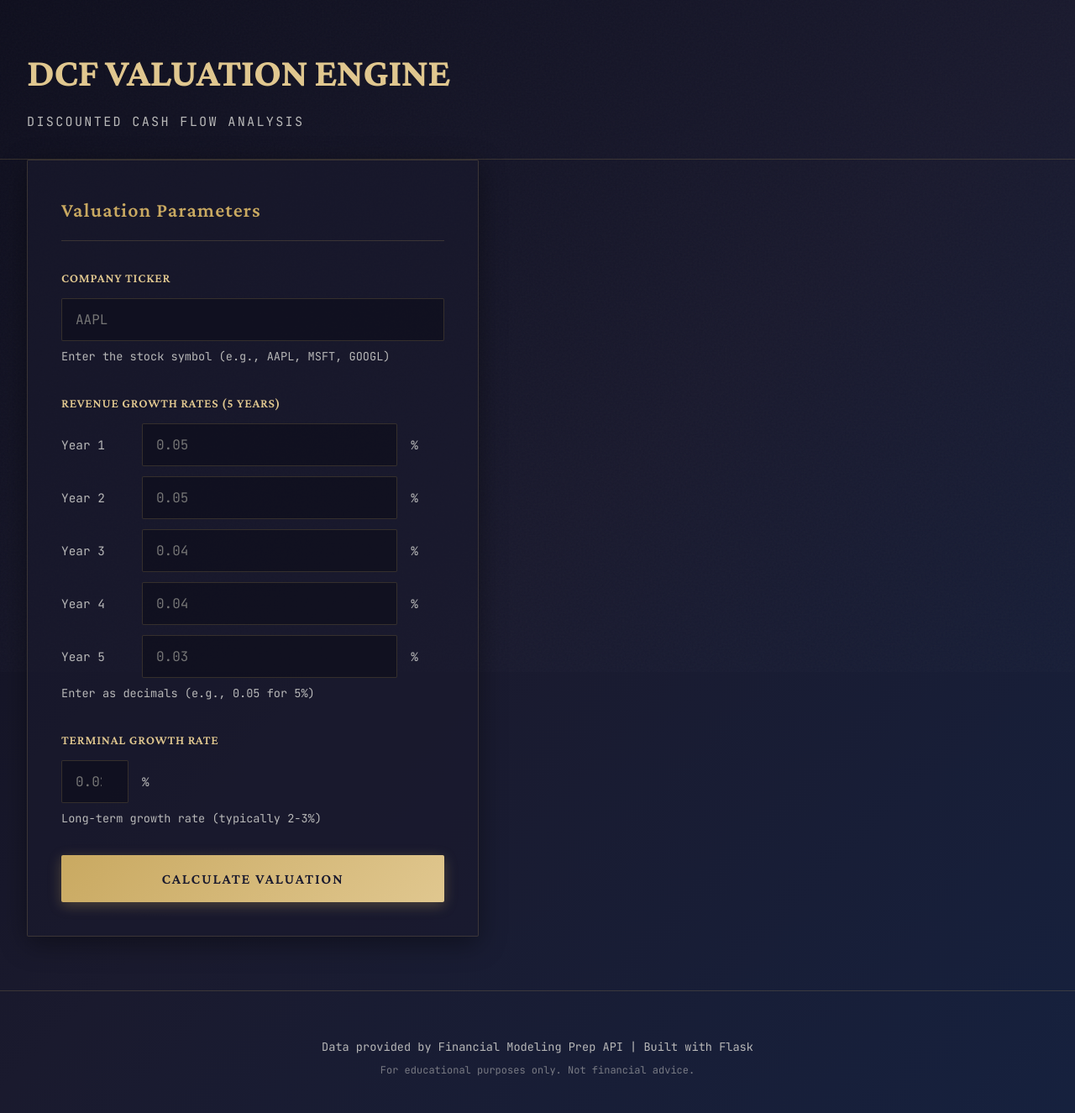
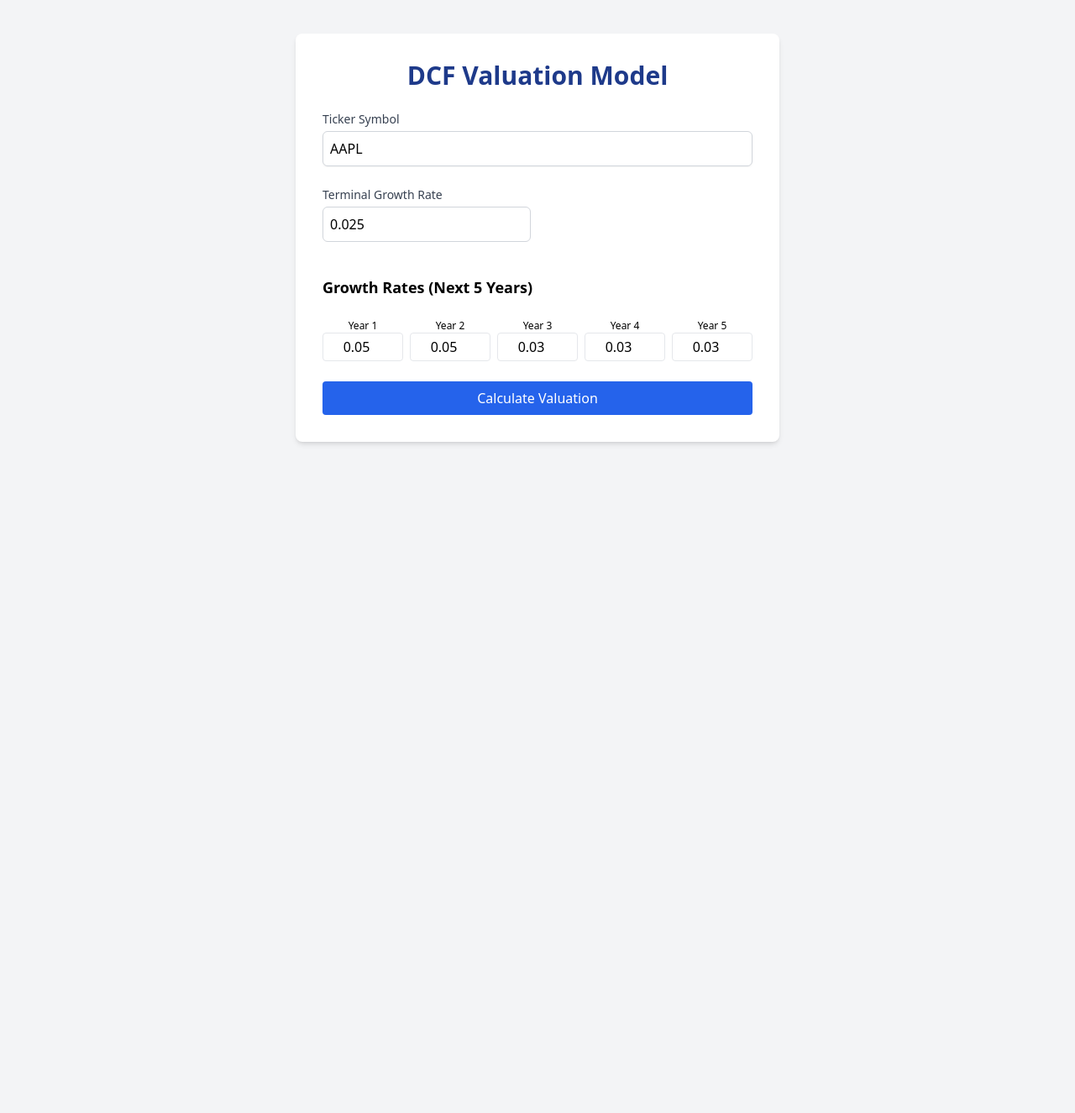
Before and after one commit to Scott-Switzer/DCF-stock-valuation-Engine, a Python web app: template templates/index.html in a window 1280 px wide. Shown: the whole page at 84% size. After the commit the page ends 529 px from the top, so only its background shows below. Run offline with Jinja, Linux system fonts and the light colour scheme; the template is opened without the code that fills it, so the values that code supplies are empty; some libraries are stand-ins or nearby versions.

Commit message:
Migrate to Flask for Vercel compatibility

```diff
--- a/requirements.txt
+++ b/requirements.txt
@@ -1,9 +1,7 @@
-streamlit
+flask
 pandas
 yfinance
 edgartools
 python-dotenv
-seaborn
-matplotlib
 tabulate
 requests
--- a/templates/index.html
+++ b/templates/index.html
@@ -1,155 +1,54 @@
 <!DOCTYPE html>
 <html lang="en">
+
 <head>
     <meta charset="UTF-8">
     <meta name="viewport" content="width=device-width, initial-scale=1.0">
-    <title>DCF Valuation Engine</title>
-    <link rel="stylesheet" href="{{ url_for('static', filename='css/style.css') }}">
-    <link href="https://fonts.googleapis.com/css2?family=Crimson+Pro:wght@400;600;700&family=JetBrains+Mono:wght@400;500&display=swap" rel="stylesheet">
+    <title>DCF Valuation Model</title>
+    <script src="https://cdn.tailwindcss.com"></script>
 </head>
-<body>
-    <div class="grain-overlay"></div>
 
-    <header class="header">
-        <div class="container">
-            <h1 class="logo">DCF Valuation Engine</h1>
-            <p class="tagline">Discounted Cash Flow Analysis</p>
+<body class="bg-gray-100 min-h-screen py-10">
+    <div class="max-w-xl mx-auto bg-white p-8 rounded-lg shadow-md">
+        <h1 class="text-3xl font-bold mb-6 text-center text-blue-900">DCF Valuation Model</h1>
+
+        {% if error %}
+        <div class="bg-red-100 border border-red-400 text-red-700 px-4 py-3 rounded mb-4">
+            <strong>Error:</strong> {{ error }}
         </div>
-    </header>
+        {% endif %}
 
-    <main class="container">
-        <div class="grid">
-            <!-- Input Section -->
-            <section class="card input-section">
-                <h2 class="section-title">Valuation Parameters</h2>
+        <form method="POST" class="space-y-6">
+            <div>
+                <label class="block text-sm font-medium text-gray-700">Ticker Symbol</label>
+                <input type="text" name="ticker" value="AAPL"
+                    class="mt-1 block w-full rounded-md border-gray-300 shadow-sm p-2 border" required>
+            </div>
 
-                <form id="dcfForm">
-                    <div class="form-group">
-                        <label for="ticker">Company Ticker</label>
-                        <input type="text" id="ticker" name="ticker" placeholder="AAPL" required>
-                        <span class="helper-text">Enter the stock symbol (e.g., AAPL, MSFT, GOOGL)</span>
-                    </div>
-
-                    <div class="form-group">
-                        <label>Revenue Growth Rates (5 Years)</label>
-                        <div class="growth-inputs">
-                            <div class="input-row">
-                                <span class="year-label">Year 1</span>
-                                <input type="number" name="growth_1" step="0.01" placeholder="0.05" required>
-                                <span class="percent">%</span>
-                            </div>
-                            <div class="input-row">
-                                <span class="year-label">Year 2</span>
-                                <input type="number" name="growth_2" step="0.01" placeholder="0.05" required>
-                                <span class="percent">%</span>
-                            </div>
-                            <div class="input-row">
-                                <span class="year-label">Year 3</span>
-                                <input type="number" name="growth_3" step="0.01" placeholder="0.04" required>
-                                <span class="percent">%</span>
-                            </div>
-                            <div class="input-row">
-                                <span class="year-label">Year 4</span>
-                                <input type="number" name="growth_4" step="0.01" placeholder="0.04" required>
-                                <span class="percent">%</span>
-                            </div>
-                            <div class="input-row">
-                                <span class="year-label">Year 5</span>
-                                <input type="number" name="growth_5" step="0.01" placeholder="0.03" required>
-                                <span class="percent">%</span>
-                            </div>
-                        </div>
-                        <span class="helper-text">Enter as decimals (e.g., 0.05 for 5%)</span>
-                    </div>
-
-                    <div class="form-group">
-                        <label for="terminal_growth">Terminal Growth Rate</label>
-                        <div class="input-row">
-                            <input type="number" id="terminal_growth" name="terminal_growth" step="0.001" placeholder="0.025" required>
-                            <span class="percent">%</span>
-                        </div>
-                        <span class="helper-text">Long-term growth rate (typically 2-3%)</span>
-                    </div>
-
-                    <button type="submit" class="btn-primary" id="calculateBtn">
-                        <span class="btn-text">Calculate Valuation</span>
-                        <span class="btn-loader" style="display: none;">
-                            <span class="spinner"></span> Calculating...
-                        </span>
-                    </button>
-                </form>
-            </section>
-
-            <!-- Results Section -->
-            <section class="card results-section" id="resultsSection" style="display: none;">
-                <h2 class="section-title">Valuation Results</h2>
-
-                <div class="result-highlight">
-                    <div class="metric-large">
-                        <span class="metric-label">12-Month Target Price</span>
-                        <span class="metric-value" id="targetPrice">$0.00</span>
-                    </div>
-                    <div class="metric-comparison">
-                        <div class="metric-small">
-                            <span class="metric-label">Current Price</span>
-                            <span class="metric-value" id="currentPrice">$0.00</span>
-                        </div>
-                        <div class="metric-small">
-                            <span class="metric-label">Upside/Downside</span>
-                            <span class="metric-value" id="upside">0%</span>
-                        </div>
-                    </div>
-                </div>
-
-                <div class="metrics-grid">
-                    <div class="metric">
-                        <span class="metric-label">WACC</span>
-                        <span class="metric-value" id="wacc">0%</span>
-                    </div>
-                    <div class="metric">
-                        <span class="metric-label">Market Cap</span>
-                        <span class="metric-value" id="marketCap">$0</span>
-                    </div>
-                    <div class="metric">
-                        <span class="metric-label">Beta</span>
-                        <span class="metric-value" id="beta">0.00</span>
-                    </div>
-                    <div class="metric">
-                        <span class="metric-label">Shares Outstanding</span>
-                        <span class="metric-value" id="shares">0</span>
-                    </div>
-                </div>
-
-                <div class="projections-table" id="projectionsTable"></div>
-
-                <button class="btn-secondary" id="viewLogsBtn">View Detailed Calculations</button>
-            </section>
-        </div>
-
-        <!-- Error Display -->
-        <div class="error-message" id="errorMessage" style="display: none;"></div>
-
-        <!-- Calculation Logs Modal -->
-        <div class="modal" id="logsModal" style="display: none;">
-            <div class="modal-content">
-                <div class="modal-header">
-                    <h3>Detailed Calculation Log</h3>
-                    <button class="modal-close" id="closeModal">&times;</button>
-                </div>
-                <div class="modal-body">
-                    <pre id="calculationLogs"></pre>
+            <div class="grid grid-cols-2 gap-4">
+                <div>
+                    <label class="block text-sm font-medium text-gray-700">Terminal Growth Rate</label>
+                    <input type="number" step="0.001" name="term_g" value="0.025"
+                        class="mt-1 block w-full rounded-md border-gray-300 p-2 border">
                 </div>
             </div>
-        </div>
-    </main>
 
-    <footer class="footer">
-        <div class="container">
-            <p>Data provided by Financial Modeling Prep API | Built with Flask</p>
-            <p class="disclaimer">For educational purposes only. Not financial advice.</p>
-        </div>
-    </footer>
+            <h3 class="text-lg font-semibold pt-4">Growth Rates (Next 5 Years)</h3>
+            <div class="grid grid-cols-5 gap-2">
+                {% for i in range(1, 6) %}
+                <div>
+                    <label class="block text-xs text-center">Year {{ i }}</label>
+                    <input type="number" step="0.01" name="g{{ i }}" value="{{ 0.05 if i < 3 else 0.03 }}"
+                        class="w-full p-1 border rounded text-center">
+                </div>
+                {% endfor %}
+            </div>
 
-    <script src="{{ url_for('static', filename='js/script.js') }}"></script>
+            <button type="submit" class="w-full bg-blue-600 text-white py-2 px-4 rounded hover:bg-blue-700 transition">
+                Calculate Valuation
+            </button>
+        </form>
+    </div>
 </body>
+
 </html>
```
Also changed, not shown: api/index.py (added, +59 -0 lines), templates/result.html (added, +82 -0 lines), streamlit_app.py (renamed from app.py), vercel.json (added).
